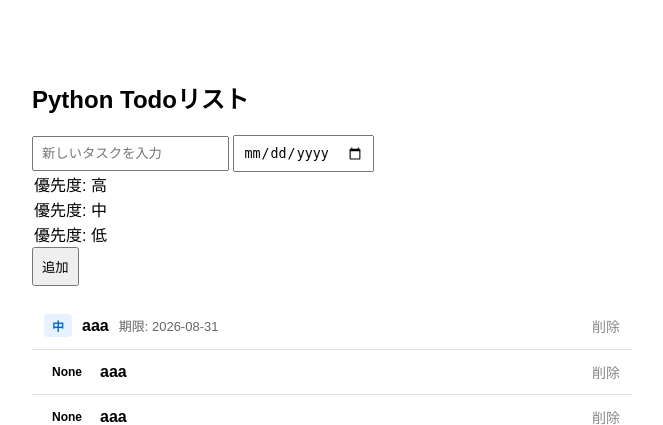
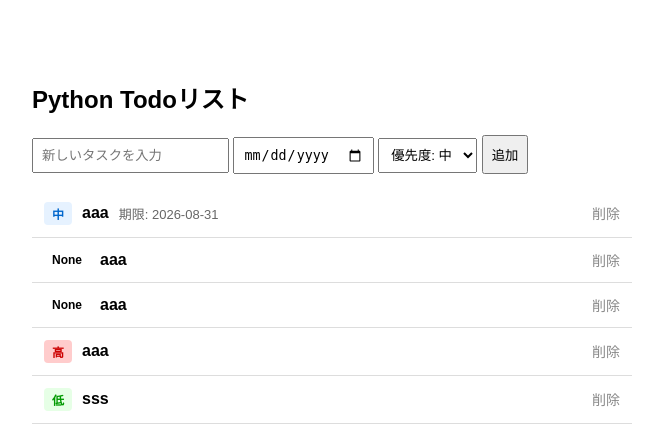
Before and after one commit to gakusyuu/flask-todo-app, a Flask app: page / in a window 1280 px wide. Shown: the top 425 px of the page, without its empty margins (308-971 px from the left). Run offline with Flask 3, Linux system fonts and the light colour scheme; data comes from the database, SQL or seed files in the repository; both versions use the stored data as it was after the commit.

Commit message:
コード修正

```diff
--- a/templates/index.html
+++ b/templates/index.html
@@ -12,10 +12,11 @@
     <!--変更点 期限と優先度の追加-->
     <form action="/add" method="POST">
         <input type="text" name="title" placeholder="新しいタスクを入力" required>
-        <input type="date" name="due_date" <select name="priority">
-        <option value="高">優先度: 高</option>
-        <option value="中">優先度: 中</option>
-        <option value="低">優先度: 低</option>
+        <input type="date" name="due_date">
+        <select name="priority">
+            <option value="高">優先度: 高</option>
+            <option value="中" selected>優先度: 中</option>
+            <option value="低">優先度: 低</option>
         </select>
         <button type="submit">追加</button>
     </form>
```
Also changed, not shown: todo.db (added).
